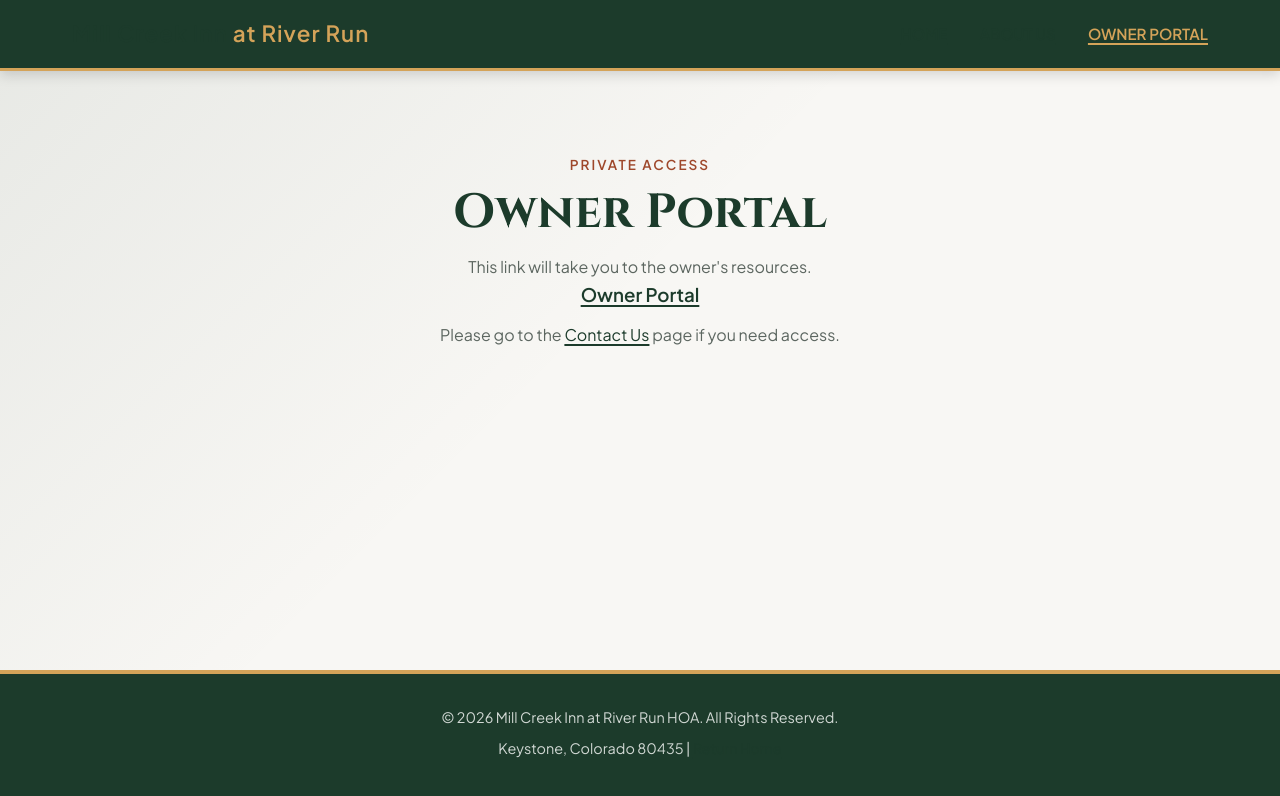
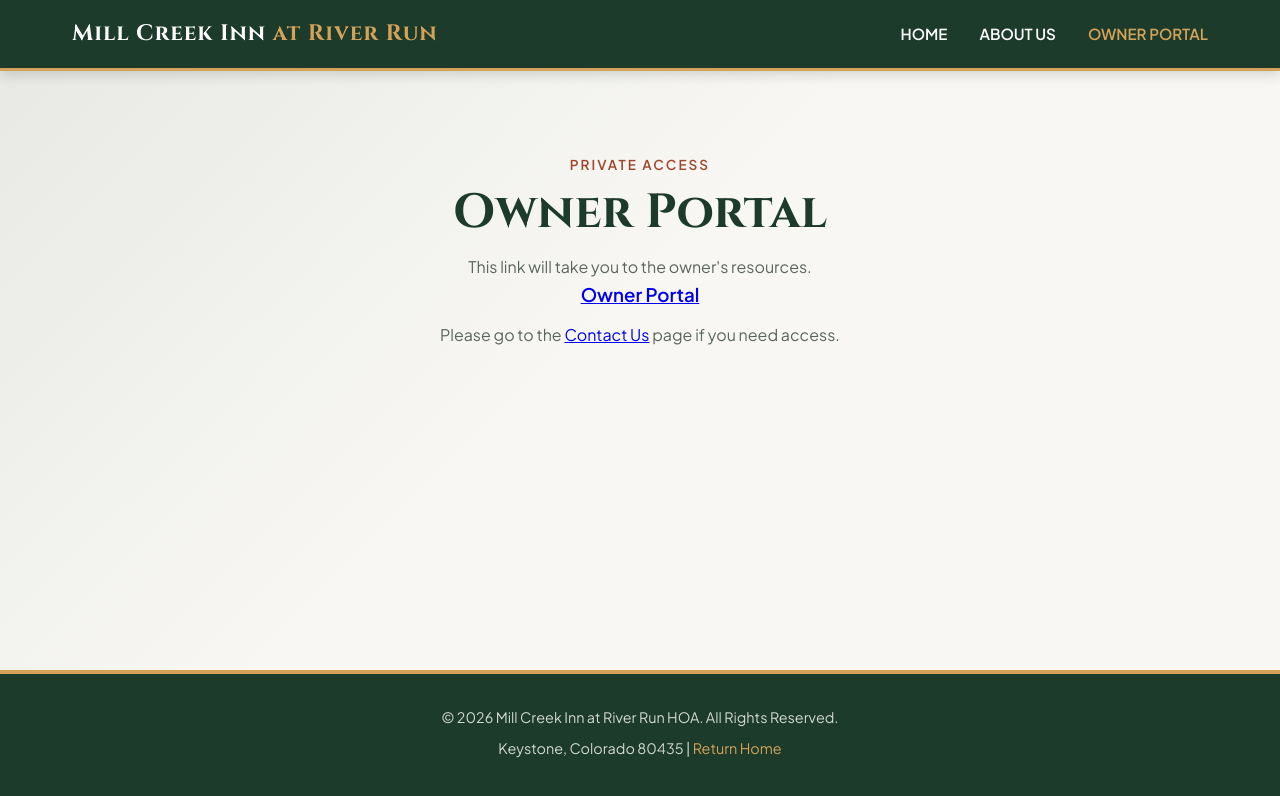
Before and after one commit to SoonerInCO/MillCreek, a plain HTML site: page ownerpage.html in a window 1280 px wide. Drawn offline with Linux system fonts and the light colour scheme.

Commit message:
Update ownerpage.html

```diff
--- a/ownerpage.html
+++ b/ownerpage.html
@@ -41,33 +41,7 @@
             color: #fff;
             box-shadow: 0 4px 12px rgba(0, 0, 0, 0.15);
         }
-        a:link {
-  color: var(--forest-green);
-  font-family: var(--font-body);
-  text-decoration: underline;
-  text-decoration-thickness: 1.5px;
-  text-underline-offset: 3px;
-  transition: color 0.2s ease, text-decoration-color 0.2s ease;
-}
 
-a:visited {
-  color: var(--rust);
-}
-
-a:hover {
-  color: var(--forest-light);
-  text-decoration-color: var(--gold-hover);
-}
-
-a:focus-visible {
-  outline: 2px solid var(--gold-hover);
-  outline-offset: 3px;
-  border-radius: 2px;
-}
-
-a:active {
-  color: var(--text-dark);
-}
 
         .nav-container {
             max-width: 1200px;
```
